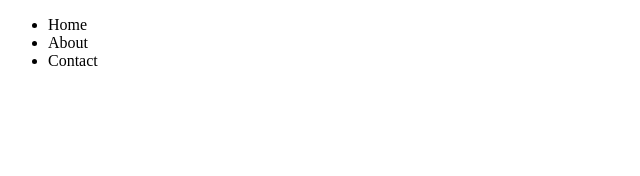
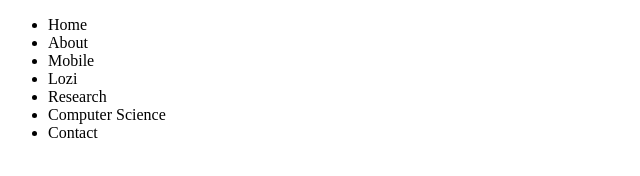
Before and after one commit to vanhieu49/training-git, a plain HTML site: page index.html in a window 1280 px wide. Shown: the whole page, without its empty margins (0-640 px from the left). Drawn offline with Linux system fonts and the light colour scheme.

Commit message:
Update index.html

```diff
--- a/index.html
+++ b/index.html
@@ -10,7 +10,11 @@
     <ul>
         <li>Home</li>
         <li>About</li>
-        <li>Contact</li>
+        <li>Mobile</li>
+        <li>Lozi</li>
+        <li>Research</li>
+        <li>Computer Science</li>
+         <li>Contact</li>
     </ul>
 </body>
 </html>
```
